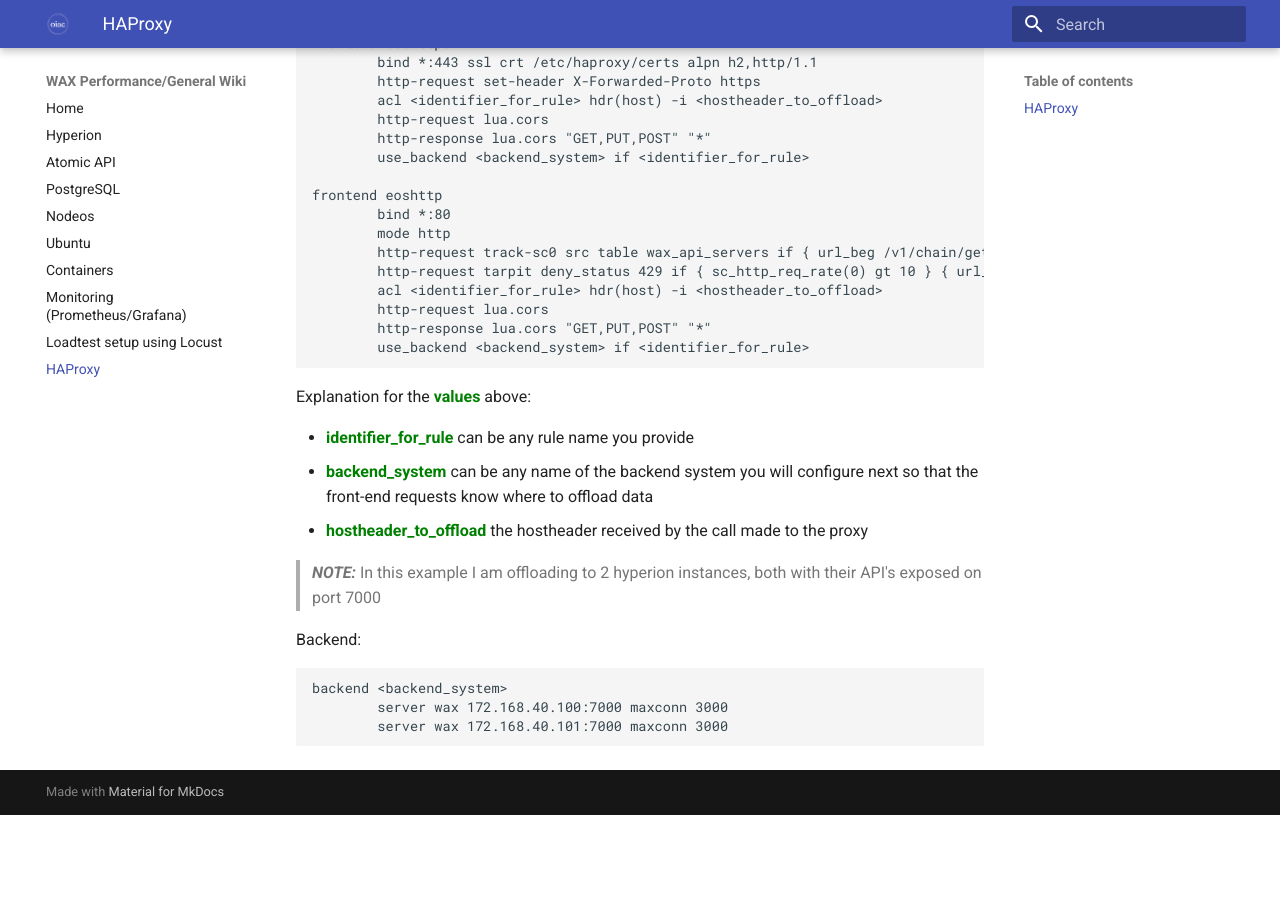
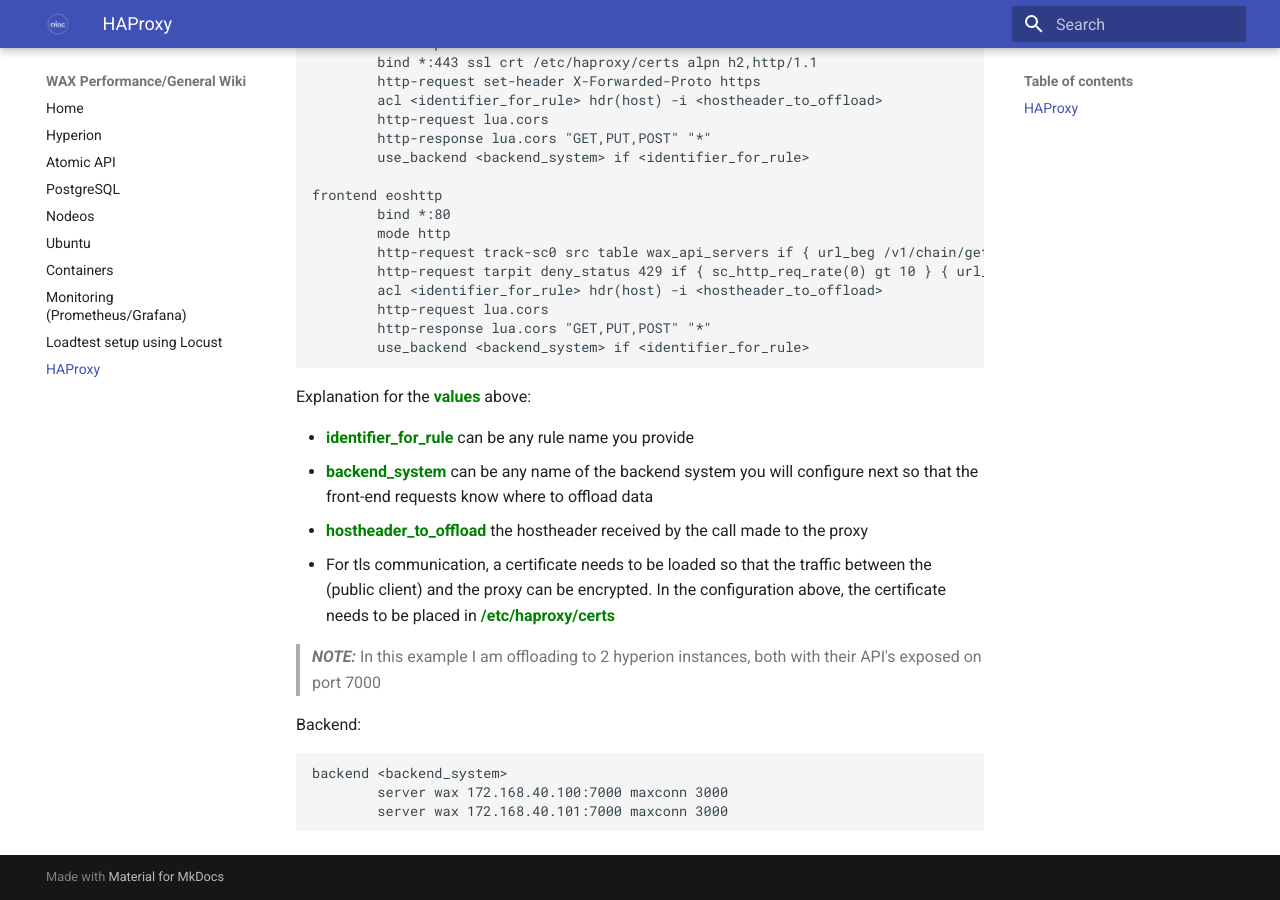
Before and after one commit to oneinacillian/wiki, an MkDocs documentation site: the page built from docs/haproxy.md, in a window 1280 px wide and 900 px high, scrolled down 3856 px. Built offline with MkDocs 1.6.1 and Material for MkDocs 9.7.7, drawn with Linux system fonts in a browser that asks for light colours; before the commit the page ends 4671 px from its top, so only the background shows below that.

Commit message:
haproxy documentation

```diff
--- a/docs/haproxy.md
+++ b/docs/haproxy.md
@@ -191,6 +191,7 @@
 - <span style="color:green">**identifier_for_rule**</span> can be any rule name you provide
 - <span style="color:green">**backend_system**</span> can be any name of the backend system you will configure next so that the front-end requests know where to offload data
 - <span style="color:green">**hostheader_to_offload**</span> the hostheader received by the call made to the proxy
+- For tls communication, a certificate needs to be loaded so that the traffic between the (public client) and the proxy can be encrypted. In the configuration above, the certificate needs to be placed in <span style="color:green">**/etc/haproxy/certs**</span>
 
 > **_NOTE:_** In this example I am offloading to 2 hyperion instances, both with their API's exposed on port 7000
 
```
